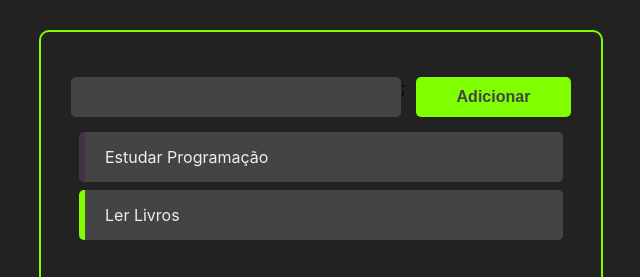
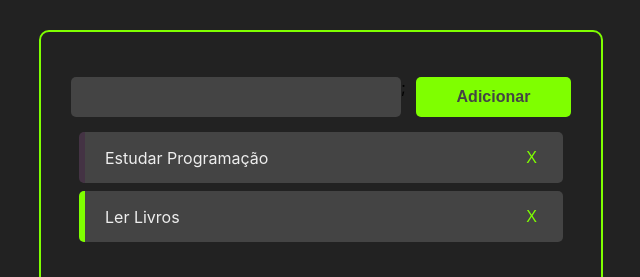
Before and after one commit to guilhermeforprojeto/react, a React (Create React App) app: page / in a window 1280 px wide. Shown: the top 277 px of the page, without its empty margins (319-959 px from the left). Built offline with nearby package versions, Linux system fonts and the light colour scheme.

Commit message:
Deletar um task com handleTaskDeletion

```diff
--- a/src/App.jsx
+++ b/src/App.jsx
@@ -39,15 +39,25 @@
       completed: false,
     }]
       setTasks(newTaks)
-      //vai setar o state adicionado
-      // uma nova tarega com os dados trabalhados até chegara qui
+            //vai setar o state adicionado
+            // uma nova tarega com os dados trabalhados até chegara qui
+  }
+
+  const handleTaskDeletion = (taskId) => {
+    const newTaks = tasks.filter(task => task.id != taskId)
+
+    setTasks(newTaks)
   }
 
   return (
       <>
           <div className="container">
           <AddTask handleTaskAddition={handleTaskAddition} />
-          <Tasks  tasks={tasks} handleTaskClick={handleTaskClick}/>
+          <Tasks
+                tasks={tasks}
+                handleTaskClick={handleTaskClick}
+                handleTaskDeletion={handleTaskDeletion}
+                />
           </div>
 
       </>
--- a/src/components/Task.css
+++ b/src/components/Task.css
@@ -12,3 +12,10 @@
 .task-title {
     cursor: pointer;
 }
+.remove-task-button {
+    cursor: pointer;
+    background-color: #444;
+    border: none;
+    font-size: 16px;
+    color: chartreuse;
+}
--- a/src/components/Task.jsx
+++ b/src/components/Task.jsx
@@ -2,7 +2,7 @@
 
 import './Task.css';
 
-const Task = ({ task, handleTaskClick }) => {
+const Task = ({ task, handleTaskClick, handleTaskDeletion }) => {
     return(
         <div
             className="task-container"
@@ -12,6 +12,10 @@
             <div className="task-title" onClick={() => handleTaskClick(task.id)}>
                 {task.title}
             </div>
+
+            <div className="buttons-container">
+                <button className="remove-task-button" onClick={() => handleTaskDeletion(task.id)}>X</button>
+            </div>
         </div>
     )
 
--- a/src/components/Tasks.jsx
+++ b/src/components/Tasks.jsx
@@ -3,11 +3,11 @@
 
 
 
-const Tasks = ({ tasks, handleTaskClick}) => {
+const Tasks = ({ tasks, handleTaskClick, handleTaskDeletion}) => {
     return (
         <>
            {tasks.map((task) => (
-           <Task task={task} handleTaskClick={handleTaskClick}/>
+           <Task task={task} handleTaskClick={handleTaskClick} handleTaskDeletion={handleTaskDeletion}/>
            ))}
         </>
     )
```
